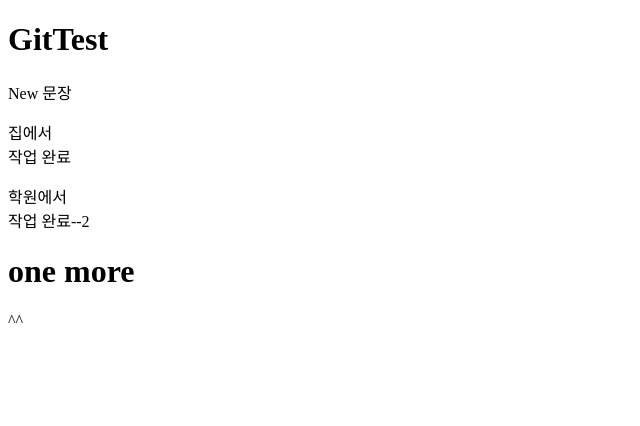
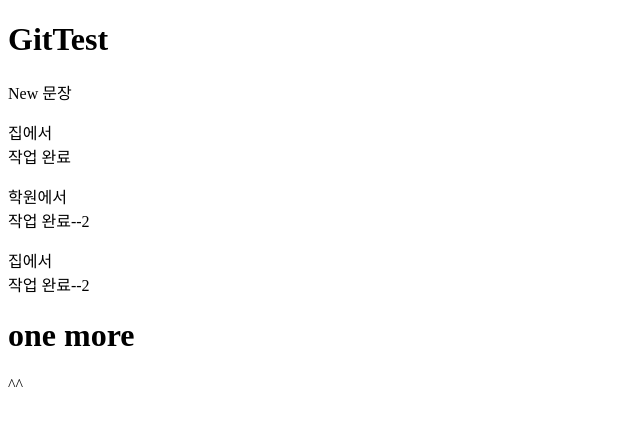
Before and after one commit to root-ryu/git-test-251016-new, a plain HTML site: page index.html in a window 1280 px wide. Shown: the whole page, without its empty margins (0-640 px from the left). Drawn offline with Linux system fonts and the light colour scheme.

Commit message:
home_finish_3

```diff
--- a/index.html
+++ b/index.html
@@ -11,6 +11,7 @@
     <p>집에서<br>작업 완료</p>
     <!-- 학원에서 작업 완료 문구 추가하고, git에 commit 한 후 집에서 당겨오기 -->
     <p>학원에서<br>작업 완료--2</p>
+    <p>집에서<br>작업 완료--2</p>
     <h1>one more</h1>
     <p>^^</p>
 </body>
```
